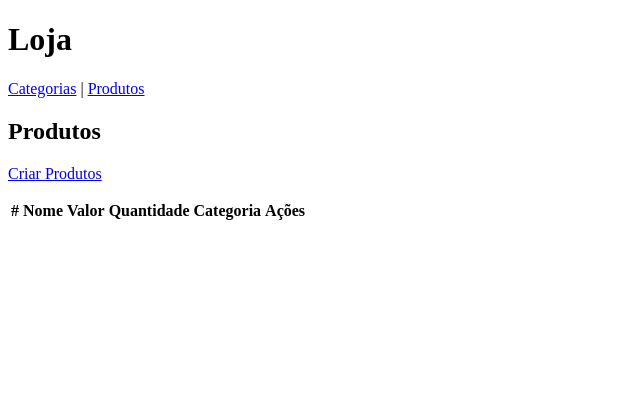
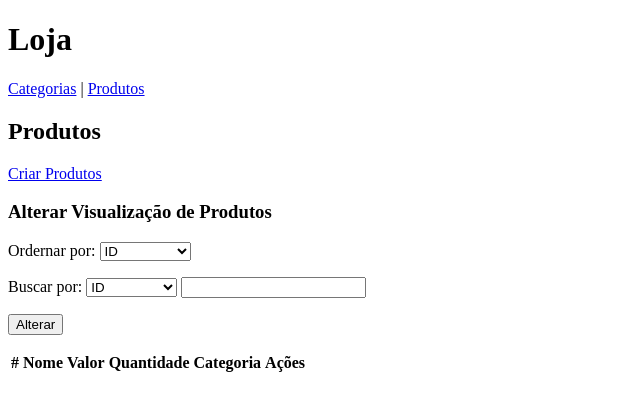
Before and after one commit to inolopesm/desafio-workshop-fds-2021-1, a Django app: page /products/ in a window 1280 px wide. Shown: the top 411 px of the page, without its empty margins (0-640 px from the left). Run offline with Django 3.2, Linux system fonts and the light colour scheme; data that the repository does not hold is empty.

Commit message:
adiciona ordenação e filtro em ProductListView

```diff
--- a/core/views.py
+++ b/core/views.py
@@ -27,6 +27,28 @@ class ProductCreateView(CreateView):
 class ProductListView(ListView):
     model = Product
 
+    def get_queryset(self):
+        # https://docs.djangoproject.com/en/3.1/ref/models/querysets/#django.db.models.query.QuerySet.order_by
+        # https://docs.djangoproject.com/en/3.1/ref/models/querysets/#icontains
+
+        orderByValue = self.request.GET.get('orderBy', 'id')
+        fieldName = self.request.GET.get('fieldName')
+        fieldValue = self.request.GET.get('fieldValue')
+
+        queryset = Product.objects.order_by(orderByValue)
+
+        if fieldName and fieldValue:
+            if fieldName == 'id':
+                queryset = queryset.filter(id__icontains=int(fieldValue))
+            elif fieldName == 'name':
+                queryset = queryset.filter(name__icontains=fieldValue)
+            elif fieldName == 'value':
+                queryset = queryset.filter(value__icontains=float(fieldValue))
+            elif fieldName == 'amount':
+                queryset = queryset.filter(amount__icontains=int(fieldValue))
+
+        return queryset
+
 class ProductUpdateView(UpdateView):
     model = Product
     form_class = ProductForm
--- a/templates/core/product_list.html
+++ b/templates/core/product_list.html
@@ -15,6 +15,32 @@
     <p>
         <a href="{% url 'product-create' %}">Criar Produtos</a>
     </p>
+    <form id="form">
+        <h3>Alterar Visualização de Produtos</h3>
+        <p>
+            <label>Ordernar por: </label>
+            <select name="orderBy">
+                <option value="id">ID</option>
+                <option value="name">Nome</option>
+                <option value="value">Valor</option>
+                <option value="amount">Quantidade</option>
+                <option value="category">Categoria</option>
+            </select>
+        </p>
+        <p>
+            <label>Buscar por: </label>
+            <select name="fieldName">
+                <option value="id">ID</option>
+                <option value="name">Nome</option>
+                <option value="value">Valor</option>
+                <option value="amount">Quantidade</option>
+            </select>
+            <input name="fieldValue" />
+        </p>
+        <p>
+            <button type="submit">Alterar</button>
+        </p>
+    </form>
     <table>
         <thead>
             <tr>
@@ -41,5 +67,29 @@
             {% endfor %}
         </tbody>
     </table>
+    <script>
+        const inputEl = document.querySelector('input[name=fieldValue]')
+
+        document.querySelector('select[name=fieldName]')
+            .addEventListener('change', function () {
+                inputEl.value = ''
+
+                if (['id', 'value', 'amount'].includes(this.value)) {
+                    inputEl.type = 'number'
+                    inputEl.min = 1;
+
+                    if (this.value === 'value') {
+                        inputEl.step = '0.01'
+                    } else {
+                        inputEl.step = '1'
+                    }
+                } else {
+                    inputEl.type = 'text'
+                    inputEl.removeAttribute('type')
+                    inputEl.removeAttribute('min')
+                    inputEl.removeAttribute('step')
+                }
+            })
+    </script>
 </body>
 </html>
```
